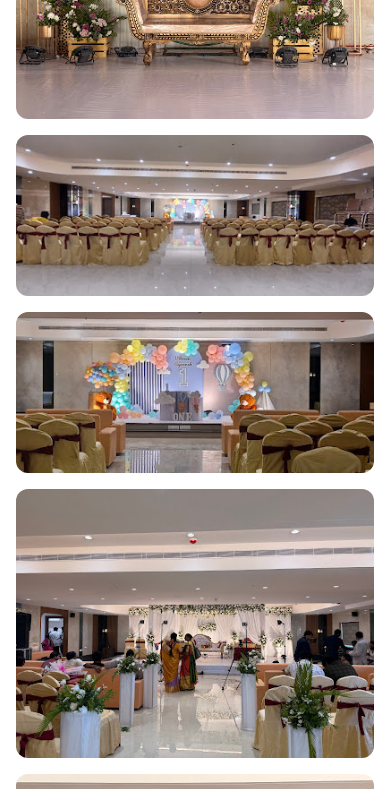
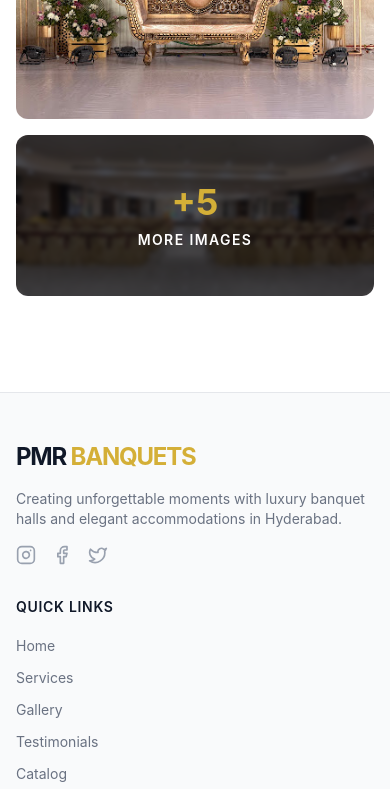
Before and after one commit to PrashanthReddy-buildsmartlabs/PMR_Banquets, a React (Vite) app: page /gallery in a window 390 px wide. Shown: the part 940-1729 px from the top of the page. Built offline with nearby package versions, Linux system fonts and the light colour scheme.

Commit message:
Update mobile Gallery view to collapse after 4 images with a view more overlay

```diff
--- a/src/pages/Gallery.jsx
+++ b/src/pages/Gallery.jsx
@@ -16,6 +16,7 @@ const galleryImages = [
 
 export default function Gallery() {
     const [selectedImage, setSelectedImage] = useState(null);
+    const [showAllMobile, setShowAllMobile] = useState(false);
 
     return (
         <div className="py-20 px-4 max-w-7xl mx-auto min-h-screen">
@@ -46,7 +47,8 @@ export default function Gallery() {
                         whileInView={{ opacity: 1, scale: 1 }}
                         viewport={{ once: true }}
                         transition={{ duration: 0.5, delay: index * 0.1 }}
-                        className="break-inside-avoid relative group overflow-hidden rounded-xl cursor-pointer"
+                        className={`break-inside-avoid relative group overflow-hidden rounded-xl cursor-pointer ${!showAllMobile && index >= 4 ? 'hidden sm:block' : ''
+                            }`}
                         onClick={() => setSelectedImage(src)}
                     >
                         <img
@@ -58,6 +60,20 @@ export default function Gallery() {
                         <div className="absolute inset-0 bg-black/40 opacity-0 group-hover:opacity-100 transition-opacity duration-300 flex items-center justify-center">
                             <span className="text-white border border-white/50 px-4 py-2 rounded-full backdrop-blur-sm">View Larger</span>
                         </div>
+
+                        {/* Mobile Overlay on 4th image */}
+                        {!showAllMobile && index === 3 && galleryImages.length > 4 && (
+                            <div
+                                className="sm:hidden absolute inset-0 bg-brand-black/70 backdrop-blur-[2px] flex flex-col items-center justify-center text-white z-10 transition-opacity hover:bg-brand-black/80"
+                                onClick={(e) => {
+                                    e.stopPropagation();
+                                    setShowAllMobile(true);
+                                }}
+                            >
+                                <span className="text-4xl font-bold text-gold-500">+{galleryImages.length - 4}</span>
+                                <span className="text-sm font-semibold uppercase tracking-widest mt-2">More Images</span>
+                            </div>
+                        )}
                     </motion.div>
                 ))}
             </div>
```
